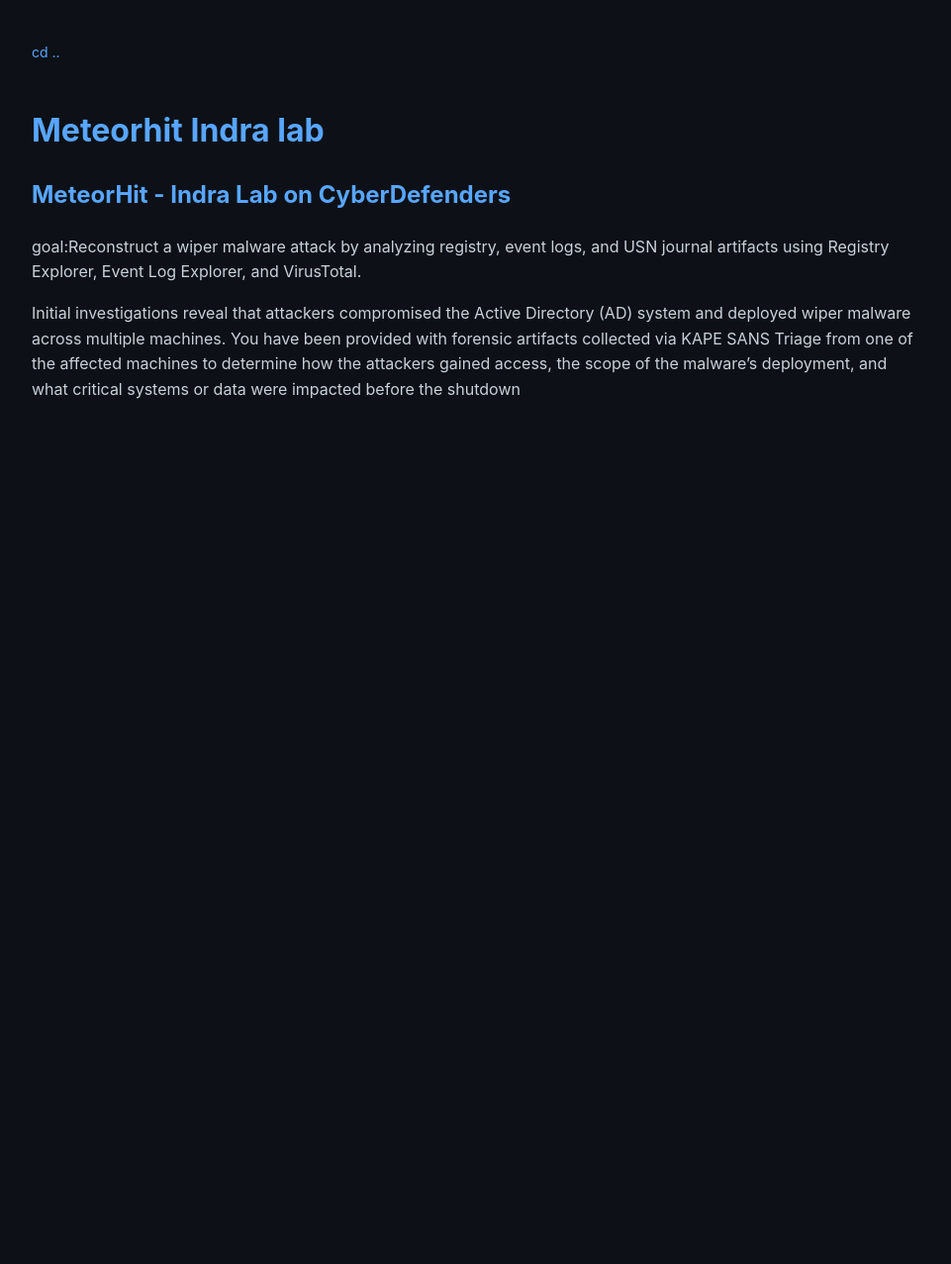
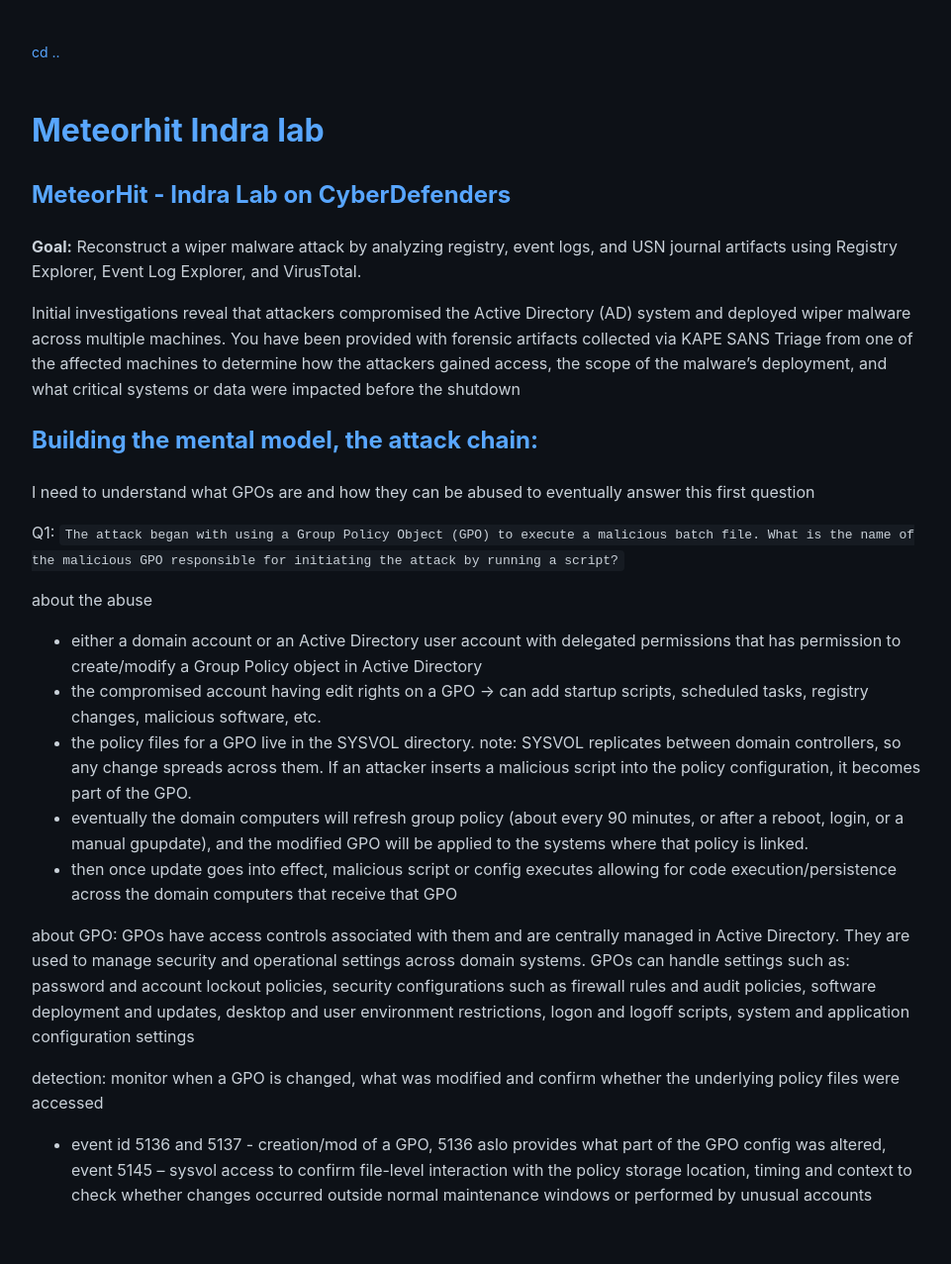
Before and after one commit to soreRum/soreRum.github.io, a Jekyll site: the page built from _posts/2026-03-5-MeteorHit-Indra Lab.md, in a window 1280 px wide. Shown: the whole page at 99% size, without its empty margins (158-1119 px from the left). Built offline with Jekyll 4.4.1, drawn with Linux system fonts in a browser that asks for light colours; our own code applies the rules of GitHub Pages for plain Markdown files; before the commit the page ends 900 px from its top, so only the background shows below that.

Commit message:
Update 2026-03-5-MeteorHit-Indra Lab.md

```diff
--- a/_posts/2026-03-5-MeteorHit-Indra Lab.md
+++ b/_posts/2026-03-5-MeteorHit-Indra Lab.md
@@ -1,5 +1,24 @@
 ## MeteorHit - Indra Lab on CyberDefenders
 
-goal:Reconstruct a wiper malware attack by analyzing registry, event logs, and USN journal artifacts using Registry Explorer, Event Log Explorer, and VirusTotal.
+**Goal:** Reconstruct a wiper malware attack by analyzing registry, event logs, and USN journal artifacts using Registry Explorer, Event Log Explorer, and VirusTotal.
 
 Initial investigations reveal that attackers compromised the Active Directory (AD) system and deployed wiper malware across multiple machines. You have been provided with forensic artifacts collected via KAPE SANS Triage from one of the affected machines to determine how the attackers gained access, the scope of the malware's deployment, and what critical systems or data were impacted before the shutdown
+
+Building the mental model, the attack chain:
+--------------------------------------------
+I need to understand what GPOs are and how they can be abused to eventually answer this first question
+
+Q1: `The attack began with using a Group Policy Object (GPO) to execute a malicious batch file. What is the name of the malicious GPO responsible for initiating the attack by running a script?`
+
+about the abuse
+- either a domain account or an Active Directory user account with delegated permissions that has permission to create/modify a Group Policy object in Active Directory
+- the compromised account having edit rights on a GPO → can add startup scripts, scheduled tasks, registry changes, malicious software, etc.
+- the policy files for a GPO live in the SYSVOL directory. note: SYSVOL replicates between domain controllers, so any change spreads across them. If an attacker inserts a malicious script into the policy configuration, it becomes part of the GPO.
+- eventually the domain computers will refresh group policy (about every 90 minutes, or after a reboot, login, or a manual gpupdate), and the modified GPO will be applied to the systems where that policy is linked.
+- then once update goes into effect, malicious script or config executes allowing for code execution/persistence across the domain computers that receive that GPO
+
+about GPO: GPOs have access controls associated  with them and are centrally managed in Active Directory. They are used  to manage security and operational settings across domain systems. GPOs  can handle settings such as: password and account lockout policies, security configurations such as firewall rules and audit policies, software deployment and updates, desktop and user environment restrictions, logon and logoff scripts, system and application configuration settings
+
+detection: monitor when a GPO is changed, what was modified and confirm whether the underlying policy files were accessed
+
+- event id 5136 and 5137 - creation/mod of a GPO, 5136 aslo provides what part of the GPO config was altered, event 5145 -- sysvol access to confirm file-level interaction with the policy storage location, timing and context to check whether changes occurred outside normal maintenance windows or performed by unusual accounts
```
